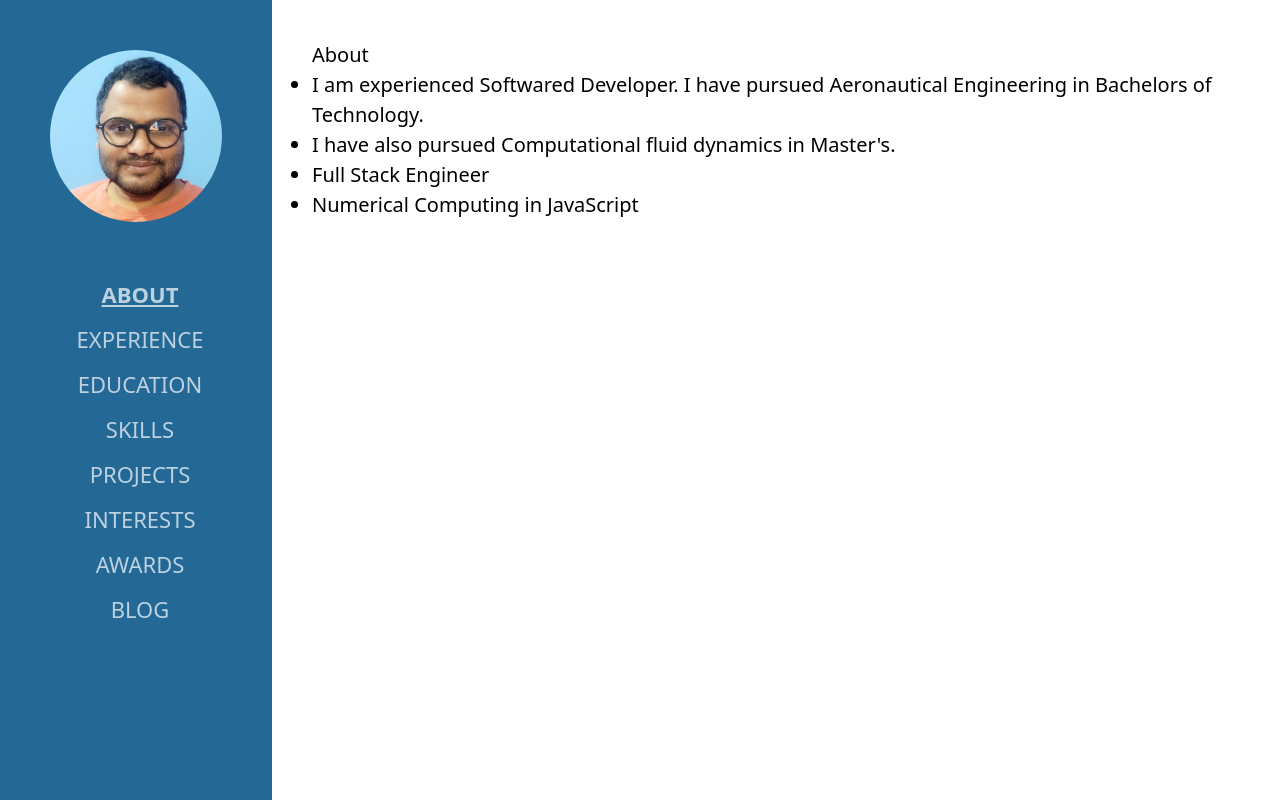
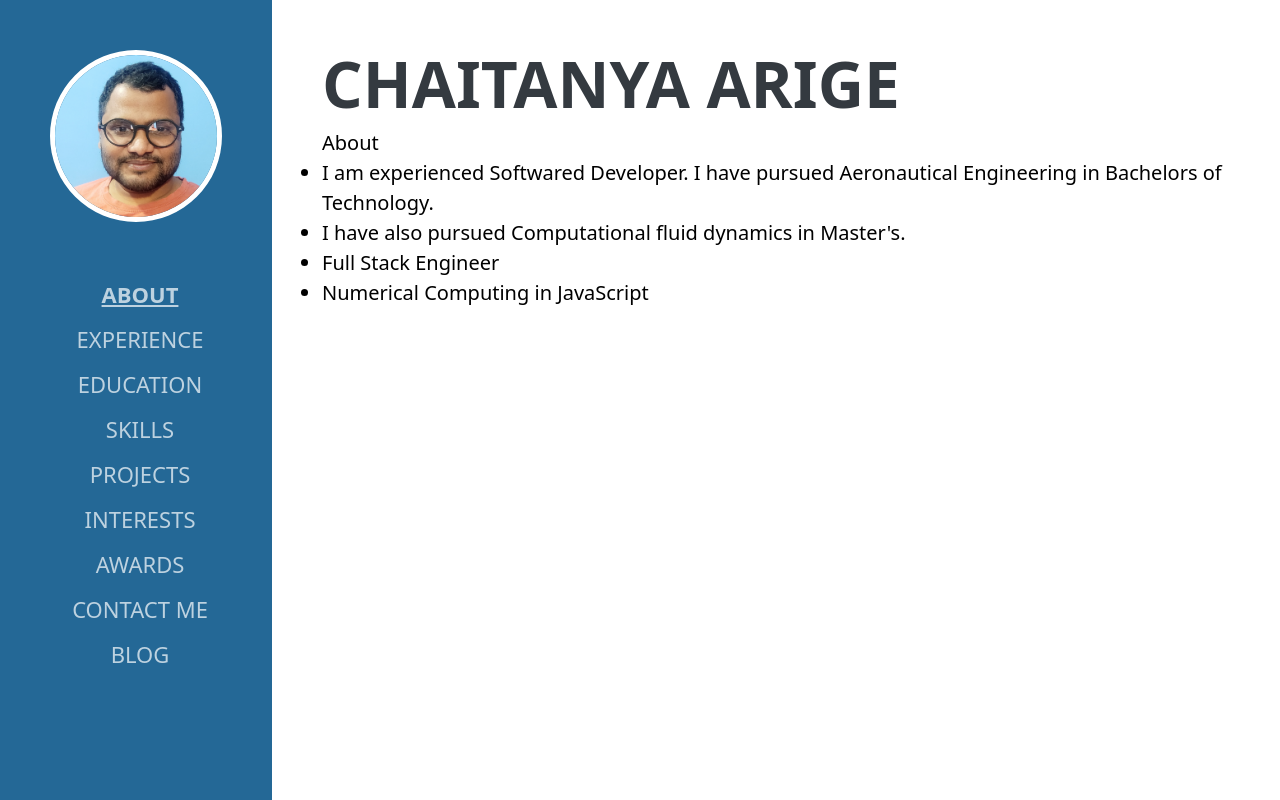
Before and after one commit to chaitanyaarige/chaitanyaarige, a Nuxt app: page / in a window 1280 px wide. Built offline with nearby package versions, Linux system fonts and the light colour scheme.

Commit message:
move all content to components

```diff
--- a/components/About.vue
+++ b/components/About.vue
@@ -1,5 +1,6 @@
 <template>
   <div class="main">
+    <div class="name">Chaitanya <span> Arige </span></div>
     <h1 class="main-top">About</h1>
     <ul style="list-style-type: disc">
       <li>
@@ -16,7 +17,12 @@
 <script setup></script>
 
 <style scoped>
-.ds {
-  display: block;
+.name {
+  /* font-family: "Saira Extra Condensed", serif; */
+  font-weight: 700;
+  text-transform: uppercase;
+  color: #343a40;
+  font-size: 4rem;
+  line-height: 5.5rem;
 }
 </style>
--- a/components/SideNav.vue
+++ b/components/SideNav.vue
@@ -2,7 +2,7 @@
   <div class="sidenav">
     <!-- <a :style="elected ? 'color:white'" href="#about">About</a> -->
 
-    <div>
+    <div class="image-outer">
       <img
         class="rounded-full imgcircle"
         src="../public/1696142348770.jpg"
@@ -56,6 +56,13 @@
       class="sideTitles"
     >
       Awards
+    </div>
+    <div
+      :class="['sideTitles', { elected: isActive === 'contactme' }]"
+      @click="changeActiveElement('contactme', $event)"
+      class="sideTitles"
+    >
+      Contact Me
     </div>
     <NuxtLink to="/about" class="sideTitles">Blog</NuxtLink>
   </div>
@@ -116,10 +123,12 @@ body {
   display: block;
 }
 
+.image-outer {
+  margin-bottom: 50px;
+}
 .imgcircle {
   border-radius: 50%;
-  border: 5px solid 0.5rem solid red;
-  margin-bottom: 50px;
+  border: 5px solid white;
 }
 
 .sidenav div:hover {
--- a/pages/index.vue
+++ b/pages/index.vue
@@ -95,6 +95,6 @@ export default {
 .main {
   margin-left: 17rem; /* Same as the width of the sidenav */
   font-size: 20px; /* Increased text to enable scrolling */
-  padding: 40px 40px;
+  padding: 40px 50px;
 }
 </style>
```
